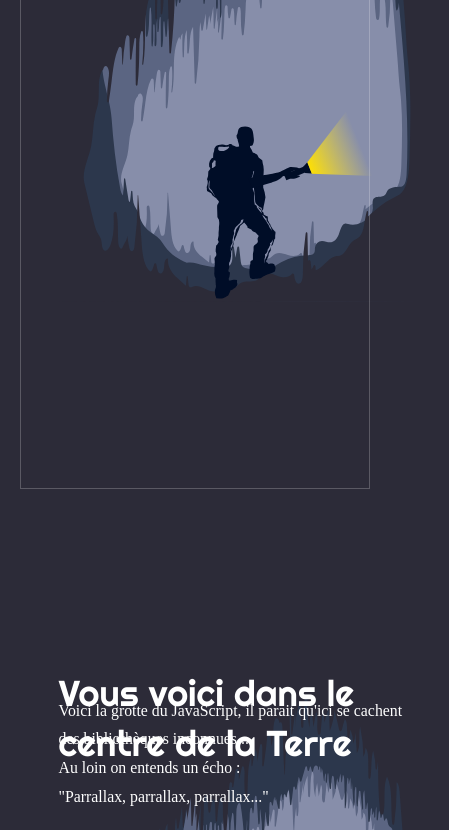
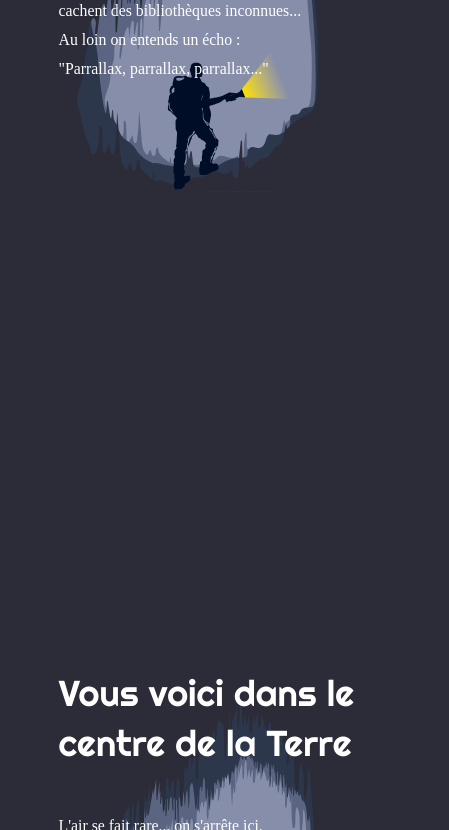
Before and after one commit to Fizioh/transition, a plain HTML site: page index.html in a window 390 px wide. Shown: the part 1170-2000 px from the top of the page, 449 px wide, since content can reach past the window. Drawn offline with Linux system fonts and the light colour scheme.

Commit message:
Add files via upload

```diff
--- a/css/design.css
+++ b/css/design.css
@@ -125,20 +125,19 @@ h2 {
 
 /* RESPONSIVE */
 
-@media screen and (max-width: 499px) {
-    *{
-        width: 100%;
-        height: 100%;
+@media only screen and (max-width: 699px) {
+
+    .nav {
+        margin-top: 40px;
+        position: fixed;
     }
-    .nav {
-        margin-top: 15px;
+    .focus{
+        opacity: 20%;
     }
-   .focus {
-       float: left;
-       font-size: .5em;
-            opacity: 22%;
-    }
+
      .coverText {
+        margin-top: 20vh;
+    padding: 15px 30px 0 25%;
       z-index: 4000;
       font-size: .8.5em;
     }
@@ -153,8 +152,8 @@ h2 {
         padding-bottom: 15px;
     }
     .imgresponsive {
-        width: 380px;
-        height: 500px;
+        width: 280px;
+        height: 400px;
         position: relative;
     }
   }
```
